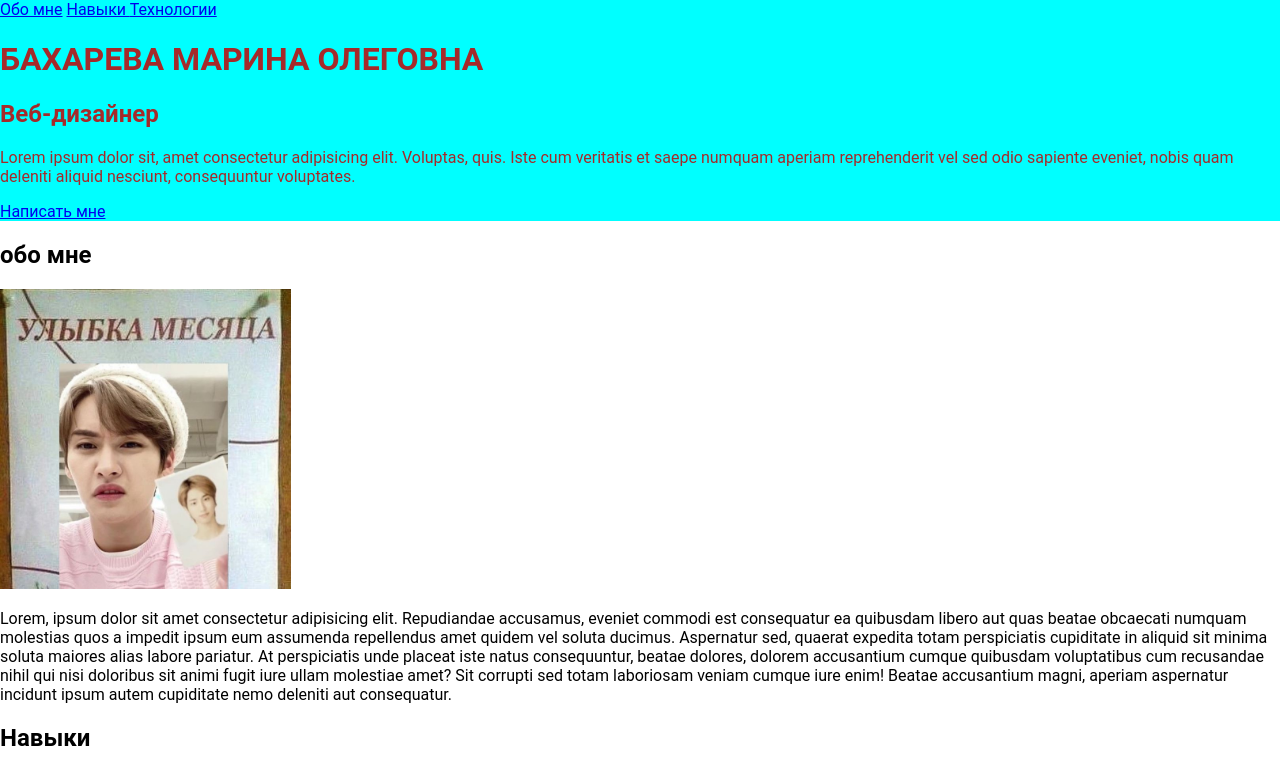
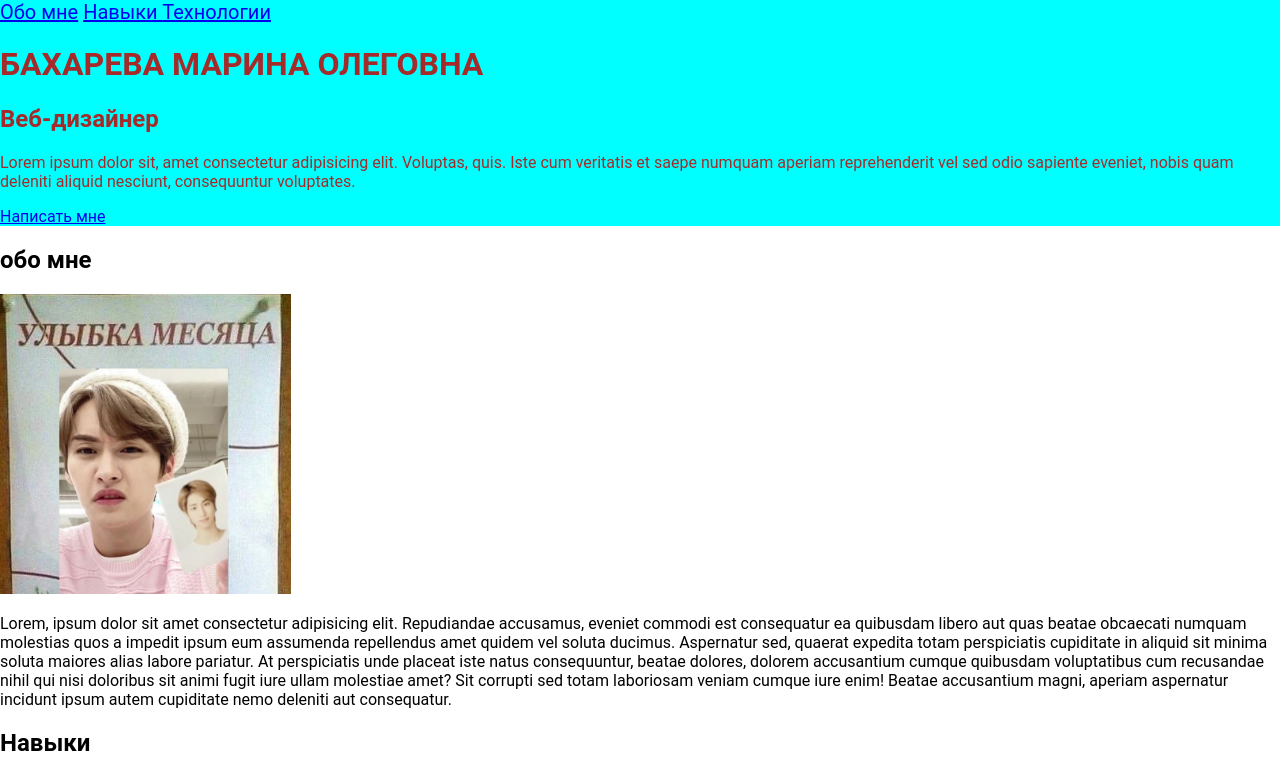
Before and after one commit to SeaMinsol/SeaMinsolgithub.io, a plain HTML site: page index.html in a window 1280 px wide. Shown: the top 768 px of the page. Drawn offline with Linux system fonts and the light colour scheme.

Commit message:
fonrsize

```diff
--- a/style.css
+++ b/style.css
@@ -13,3 +13,6 @@
 .name{
     text-transform: uppercase;
 }
+.main-menu{
+    font-size: 20px;
+}
```
